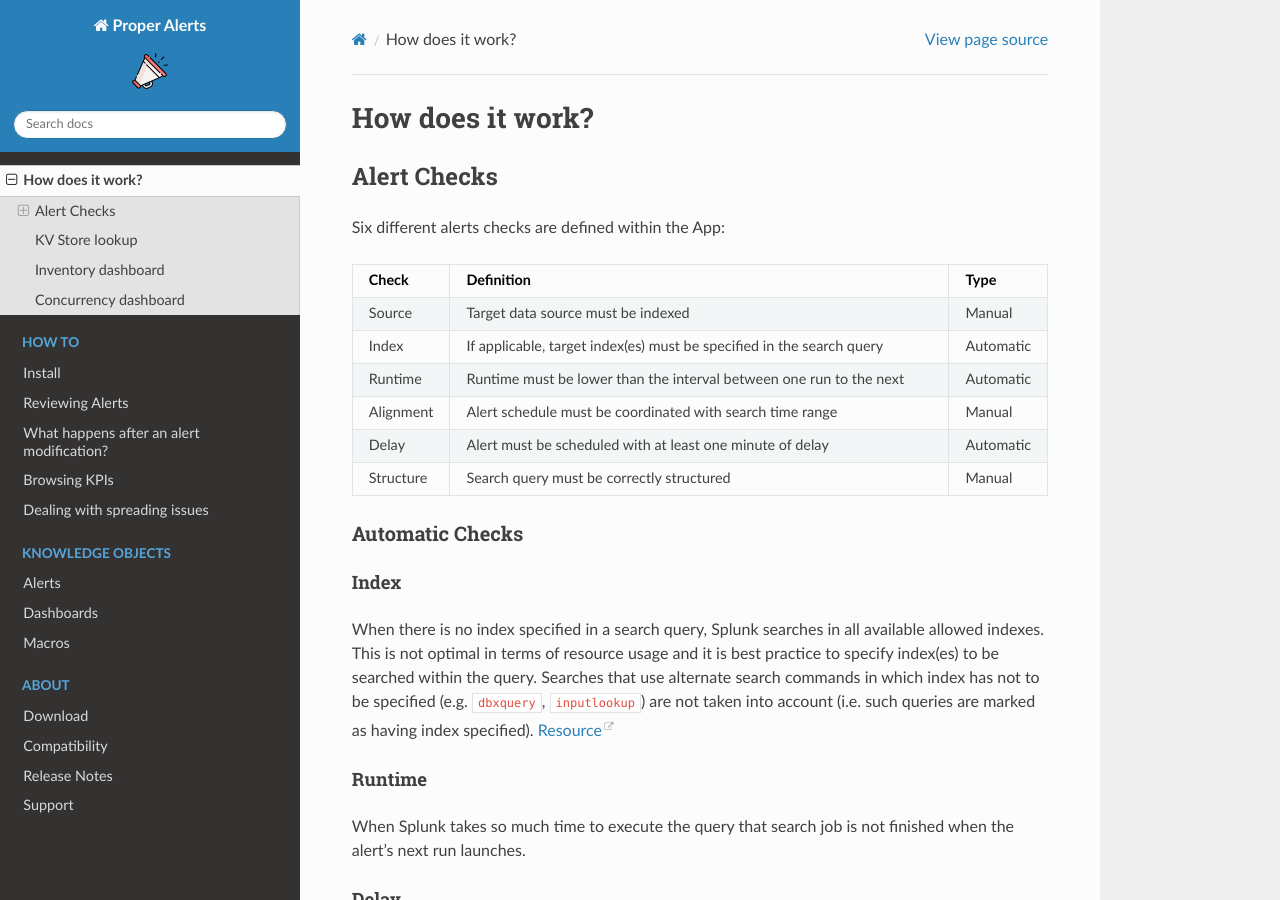
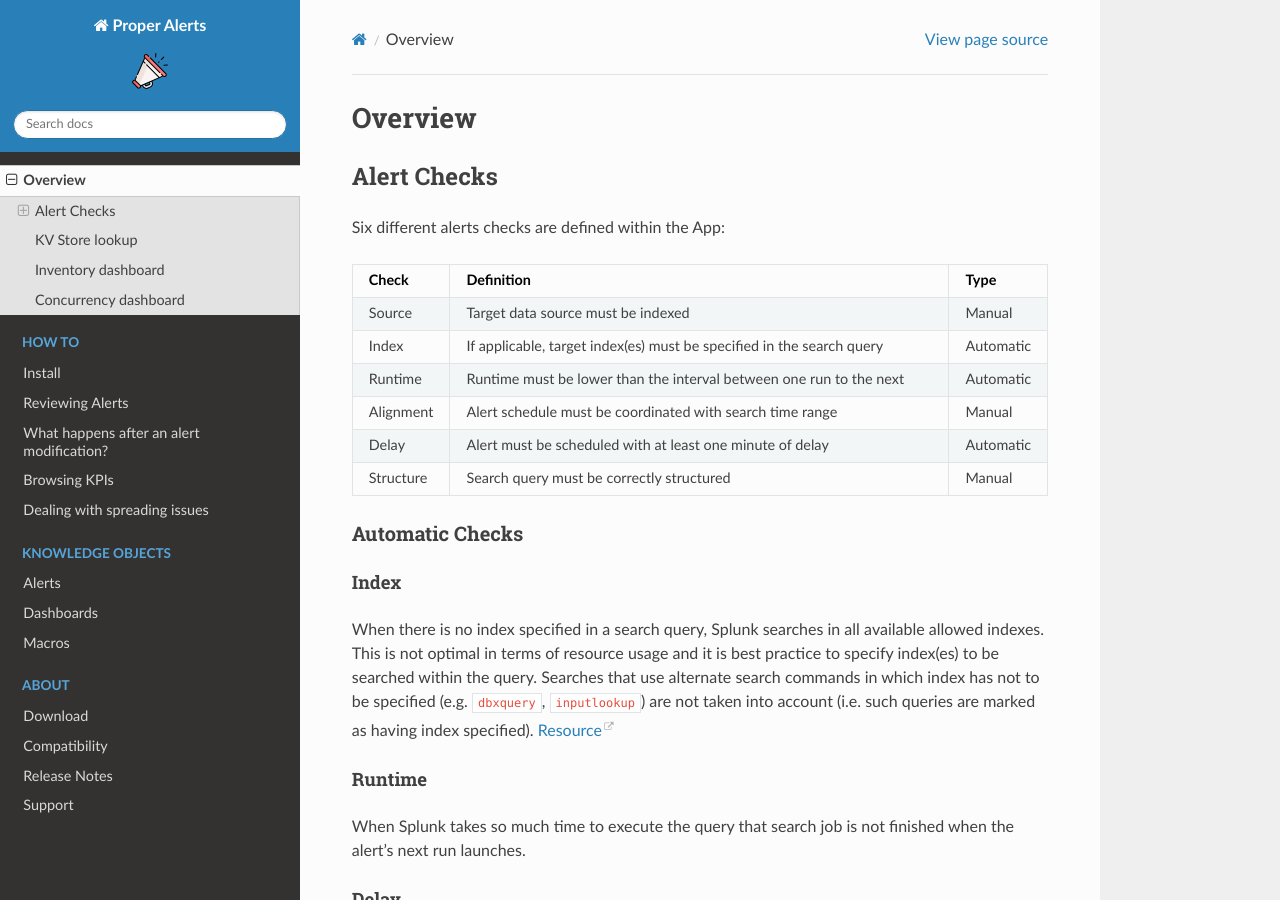
Before and after one commit to a-l-h/splunk-app-proper-alerts, a Sphinx documentation site: the page built from doc/overview.rst, in a window 1280 px wide and 900 px high. Built offline with Sphinx 7.4.7 and the Read the Docs theme 2.0.0, drawn with Linux system fonts in a browser that asks for light colours.

Commit message:
Update overview.rst

```diff
--- a/doc/overview.rst
+++ b/doc/overview.rst
@@ -1,5 +1,5 @@
-How does it work?
-=================
+Overview
+========
 
 Alert Checks
 ------------
```
